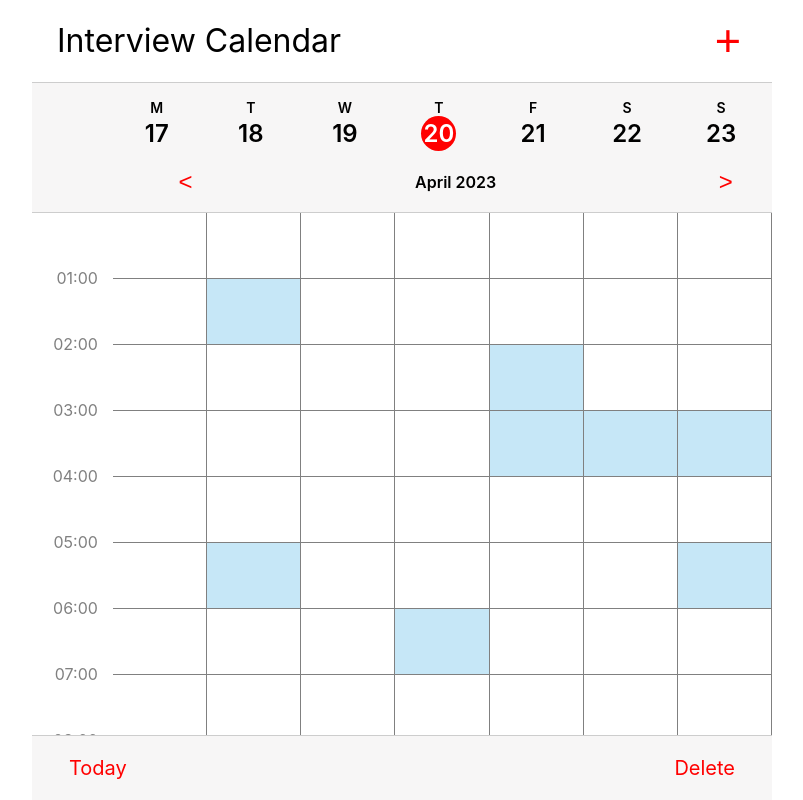
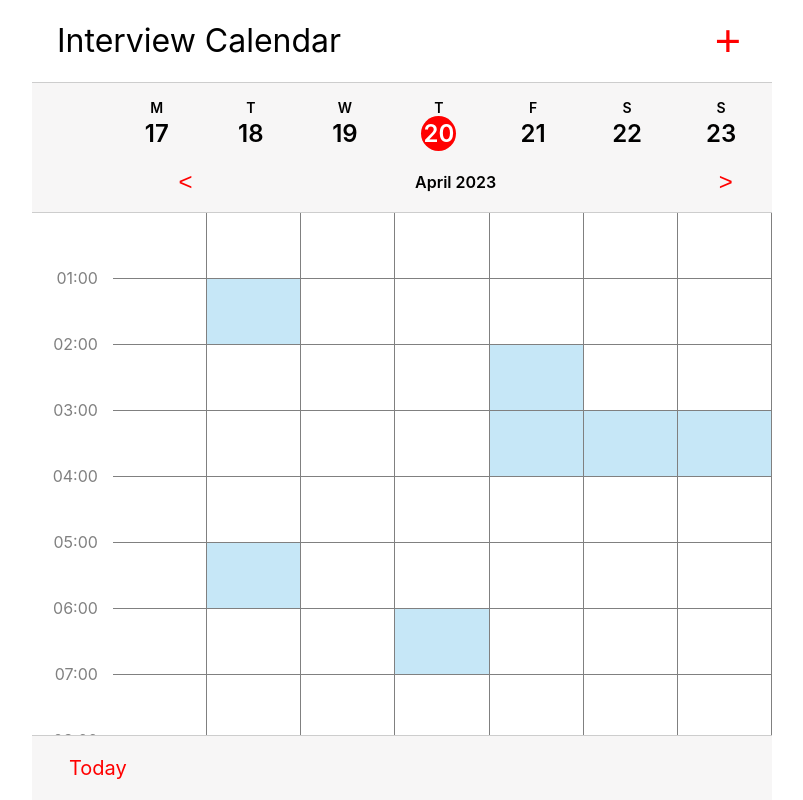
Before and after one commit to Aleksandr-Rozhok/Calendar, a React (Create React App) app: page / in a window 1280 px wide. Shown: the whole page, without its empty margins (238-1041 px from the left). Built offline with nearby package versions, Linux system fonts and the light colour scheme; data requests are answered from the project's data file.

Commit message:
add: delete logic

```diff
--- a/calendar.json
+++ b/calendar.json
@@ -9,11 +9,6 @@
       "time": 3,
       "day": 5,
       "id": "e6899c51-da2d-4cd5-b77f-7c92c778ba07"
-    },
-    {
-      "time": 5,
-      "day": 6,
-      "id": "86b414ec-26ae-4442-adbb-fc781d824ab8"
     },
     {
       "time": 1,
@@ -59,6 +54,51 @@
       "time": 2,
       "day": 4,
       "id": "b409995e-408f-416e-99ce-a75fb751400a"
+    },
+    {
+      "time": 3,
+      "day": 4,
+      "id": "18283815-2814-49fa-a22f-0b1559d31738"
+    },
+    {
+      "time": 8,
+      "day": 1,
+      "id": "c8380e5e-9366-46cc-8f64-4557add11acf"
+    },
+    {
+      "time": 18,
+      "day": 6,
+      "id": "9827cec1-66bd-4874-a0b7-ccdff3081a2f"
+    },
+    {
+      "time": 11,
+      "day": 1,
+      "id": "e04ef914-dc73-4ff6-9c1d-7bff903e9fe7"
+    },
+    {
+      "time": 11,
+      "day": 0,
+      "id": "7ab7da24-b519-4328-a6ac-96228d6049e2"
+    },
+    {
+      "time": 3,
+      "day": 4,
+      "id": "5f929423-c4ac-4cba-b817-e6bcbb7a5d67"
+    },
+    {
+      "time": 3,
+      "day": 4,
+      "id": "a7c67db4-e809-4095-adf5-839bdb1cf3a3"
+    },
+    {
+      "time": 3,
+      "day": 4,
+      "id": "547b4516-813f-4ce5-835f-8550ba49d9ed"
+    },
+    {
+      "time": 23,
+      "day": 0,
+      "id": "ea96d1a2-7ab9-40a8-b25c-d511d91cff04"
     }
   ]
 }
--- /dev/null
+++ b/src/actions/index.jsx
@@ -0,0 +1,14 @@
+export const toggleVisibleBtn = (value) => ({
+    type: 'TOGGLE_VISIBLE_BUTTON',
+    payload: value
+});
+
+export const toggleCellColor = (value) => ({
+    type: 'TOGGLE_CELL_COLOR',
+    payload: value
+});
+
+export const getDeleteId = (value) => ({
+    type: 'GET_DELETE_ID',
+    payload: value
+});
--- a/src/api/apiSlice.jsx
+++ b/src/api/apiSlice.jsx
@@ -17,7 +17,7 @@ export const apiSlice = createApi({
             }),
             invalidatesTags: ['Calendar']
         }),
-        deleteEvents: builder.mutation({
+        deleteEvent: builder.mutation({
             query: id => ({
                 url: `/events/${id}`,
                 method: 'DELETE'
@@ -27,4 +27,4 @@ export const apiSlice = createApi({
     })
 });
 
-export const {useGetEventsQuery, useCreateEventMutation, useDeleteEventsMutation} = apiSlice;
+export const {useGetEventsQuery, useCreateEventMutation, useDeleteEventMutation} = apiSlice;
--- a/src/components/footer/Footer.jsx
+++ b/src/components/footer/Footer.jsx
@@ -1,6 +1,10 @@
 import styled from "styled-components";
+import { useSelector, useDispatch } from 'react-redux';
 
-const CalendarFooter = () => {
+import {useDeleteEventMutation} from "../../api/apiSlice";
+import { toggleVisibleBtn } from "../../actions/index";
+
+const CalendarFooter = (id) => {
   const Footer = styled.header`
     display: flex;
     align-items: center;
@@ -24,10 +28,23 @@ const CalendarFooter = () => {
     cursor: pointer;
   `;
 
+const [deleteEvents] = useDeleteEventMutation();
+const {visible, deleteId} = useSelector(state => state.deleteBtn);
+const dispatch = useDispatch();
+
+const deleteEvent = (id) => {
+  const confirm = window.confirm("Do you really want to delete this event?")
+
+  if (confirm) {
+    deleteEvents(id);
+    dispatch(toggleVisibleBtn(true));
+  }
+}
+
   return (
     <Footer>
       <CurrentDate>Today</CurrentDate>
-      <DeleteBtn >Delete</DeleteBtn>
+      <DeleteBtn hidden={visible} onClick={() => deleteEvent(deleteId)} >Delete</DeleteBtn>
     </Footer>
   );
 };
--- a/src/components/square/Square.jsx
+++ b/src/components/square/Square.jsx
@@ -1,7 +1,9 @@
 import styled from "styled-components";
 import { v4 as uuidv4 } from 'uuid';
+import { useDispatch, useSelector } from 'react-redux';
 
-import {useGetEventsQuery, useDeleteEventsMutation, useCreateEventMutation} from "../../api/apiSlice";
+import {useGetEventsQuery, useCreateEventMutation} from "../../api/apiSlice";
+import {toggleVisibleBtn , getDeleteId} from "../../actions/index";
 
 const Row = ({numberOfRow}) => {
     const SquareContainer = styled.div`
@@ -25,16 +27,25 @@ const Row = ({numberOfRow}) => {
     `
 
     const {data: events = []} = useGetEventsQuery();
-    const [deleteEvents] = useDeleteEventsMutation();
     const [createEvent] = useCreateEventMutation();
+    //const {deleteId} = useSelector(state => state.deleteBtn);
+    const dispatch = useDispatch();
 
-    const deleteEvent = (item) => {
-        item.style.border = "3px solid red";
 
-        deleteEvent();
+    const deleteEvent = (item, id) => {
+        console.log(id)
+        // dispatch(toggleCellColor(false));
+        // dispatch(toggleCellColor(true));
+
+        // if (color) {
+        //     item.style.backgroundColor = "red";
+        // }
+        dispatch(getDeleteId(id));
+        dispatch(toggleVisibleBtn(false));
     }
 
     const addEvent = (time, day, id) => {
+        dispatch(toggleVisibleBtn(true));
         const confirm = window.confirm(`Want to add an event at ${time}?`)
 
         if (confirm) {
@@ -79,10 +90,10 @@ const Row = ({numberOfRow}) => {
                 if (currDay[i]) {
                     result.push(<Square
                          style={{backgroundColor: "rgba(183, 224, 245, 0.78)"}}
-                         onClick={(e) => deleteEvent(e.target)}
+                         onClick={(e) => deleteEvent(e.target, currDay[i])}
                          time={time}
-                         id={currDay[i].id}
-                         key={currDay[i].id}
+                         id={currDay[i]}
+                         key={currDay[i]}
                          day={i} />)
                 } else {
                     result.push(<Square
--- /dev/null
+++ b/src/reducers/visibleDeleteBtn.jsx
@@ -0,0 +1,28 @@
+const initialState = {
+    visible: true,
+    color: false,
+    deleteId: ''
+}
+
+const deleteBtn = (state = initialState, action) => {
+    switch (action.type) {
+        case 'TOGGLE_VISIBLE_BUTTON':
+            return {
+                ...state,
+                visible: action.payload
+            }
+        case 'TOGGLE_CELL_COLOR':
+            return {
+                ...state,
+                color: action.payload
+            }
+        case 'GET_DELETE_ID':
+            return {
+                ...state,
+                deleteId: action.payload
+            }
+        default: return state
+    }
+}
+
+export default deleteBtn;
--- a/src/store/index.jsx
+++ b/src/store/index.jsx
@@ -1,5 +1,6 @@
 import { configureStore } from '@reduxjs/toolkit';
 import { apiSlice } from '../api/apiSlice';
+import deleteBtn from '../reducers/visibleDeleteBtn';
 
 const stringMiddleware = (store) => (next) => (action) => {
     if (typeof action === "string") {
@@ -12,7 +13,7 @@ const stringMiddleware = (store) => (next) => (action) => {
 }
 
 const store = configureStore({
-    reducer: {[apiSlice.reducerPath]: apiSlice.reducer},
+    reducer: {deleteBtn, [apiSlice.reducerPath]: apiSlice.reducer},
     middleware: getDefaultMiddleware => getDefaultMiddleware().concat(stringMiddleware, apiSlice.middleware),
     devTools: process.env.NODE_ENV !== 'production',
 })
```
Also changed, not shown: src/components/spinner/Spinner.js (deleted, +0 -9 lines).
